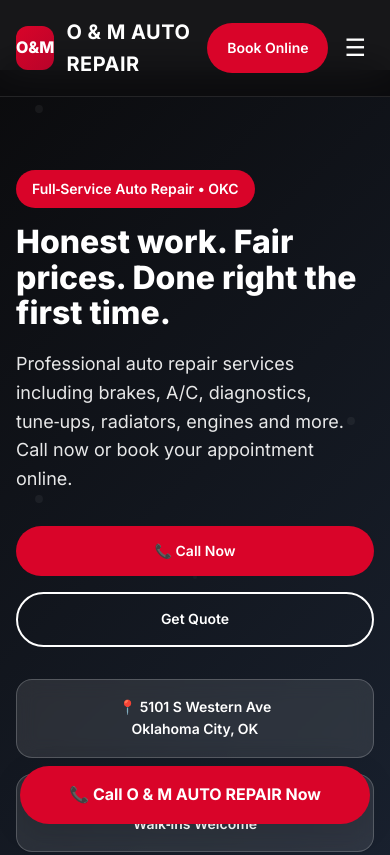
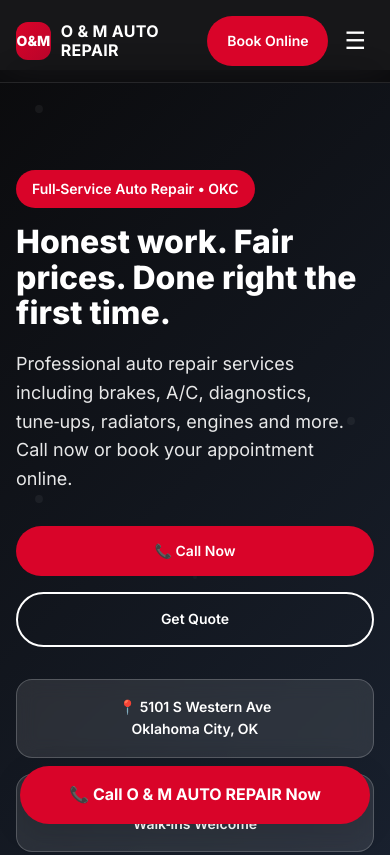
Before and after one commit to JamesBrownR/O-M-AUTO-REPAIR, a plain HTML site: page index.html in a window 390 px wide. Shown: the top 855 px of the page. Drawn offline with Linux system fonts and the light colour scheme.

Commit message:
Update index.html

```diff
--- a/index.html
+++ b/index.html
@@ -707,6 +707,22 @@
         display: none;
       }
 
+      .brand h1 {
+        font-size: 16px;
+        line-height: 1.2;
+        letter-spacing: 0.3px;
+      }
+
+      .brand {
+        gap: 10px;
+      }
+
+      .brand-logo {
+        width: 38px;
+        height: 38px;
+        font-size: 14px;
+      }
+
       .hero {
         padding: 100px 0 60px;
       }
```
